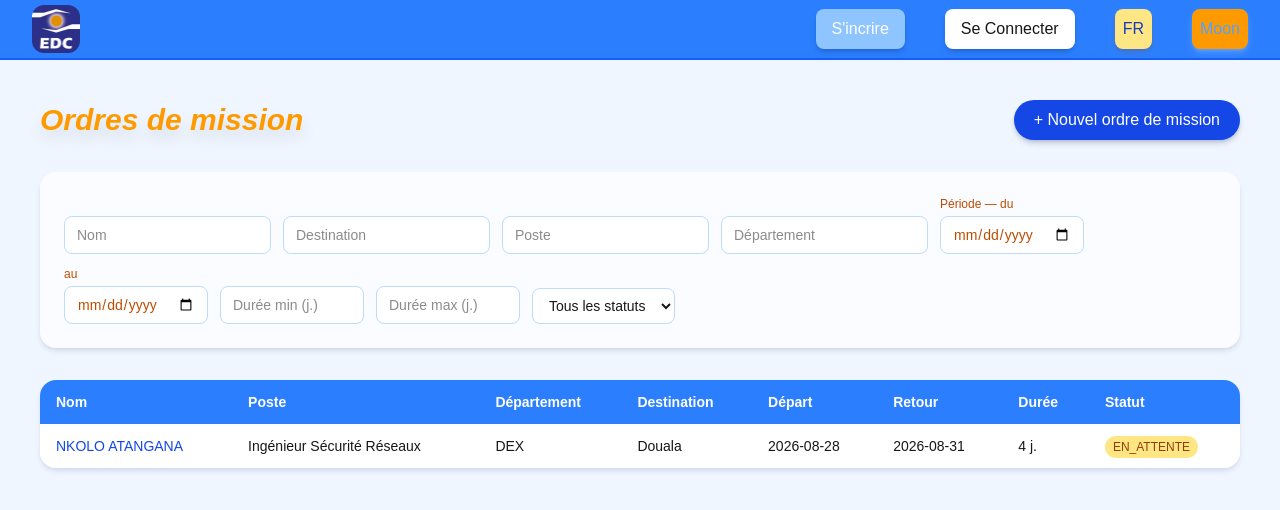
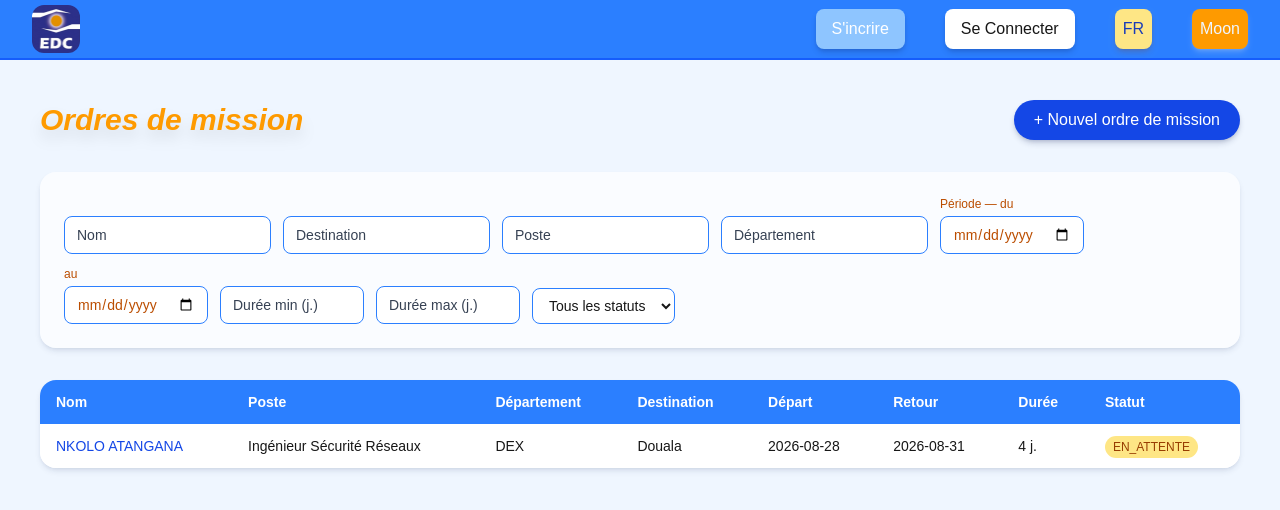
Before and after one commit to Anastacy05/EDC-OM, a Next.js app: page /om in a window 1280 px wide. Shown: the top 510 px of the page. Built offline with nearby package versions, Linux system fonts and the light colour scheme.

Commit message:
correction de certains styles

```diff
--- a/app/layout.tsx
+++ b/app/layout.tsx
@@ -15,7 +15,7 @@ export default function RootLayout({
   return (
     <html lang="en">
       <body className="bg-blue-50">
-        <div className="h-screen w-full flex flex-col">
+        <div className="h-screen w-screen flex flex-col">
           <Header />
           <main className="flex-1 min-h-0 overflow-auto">{children}</main>
         </div>
--- a/app/om/nouveau/page.tsx
+++ b/app/om/nouveau/page.tsx
@@ -38,7 +38,7 @@ interface Probleme {
 }
 
 const inputClass =
-  "w-full px-3 py-2 rounded-lg border border-blue-200 bg-white text-sm focus:outline-none focus:ring-2 focus:ring-blue-400";
+  "w-full px-3 py-2 rounded-lg border border-blue-500 bg-white text-sm placeholder:text-gray-700 focus:outline-none focus:ring-2 focus:ring-blue-700";
 const fieldsetClass = "bg-white/70 rounded-2xl shadow-md shadow-blue-950/10 p-6 flex flex-col gap-4";
 const legendClass = "text-amber-600 font-semibold px-2 text-lg";
 const gridClass = "grid grid-cols-1 sm:grid-cols-2 gap-4";
@@ -338,7 +338,8 @@ export default function NouvelOMPage() {
 
   // ============ ÉTAPE FORMULAIRE ============
   return (
-    <div className="min-h-full w-full bg-blue-50 flex flex-col gap-8 p-10 max-w-4xl mx-auto">
+    <div className="min-h-full w-full bg-blue-50">
+      <div className="max-w-4xl mx-auto flex flex-col gap-8 p-10">
       <h1 className="text-3xl font-bold italic text-amber-500 drop-shadow-xl">
         Nouvel ordre de mission
       </h1>
@@ -628,6 +629,7 @@ export default function NouvelOMPage() {
           Valider
         </button>
       </div>
+      </div>
     </div>
   );
 }
--- a/app/om/page.tsx
+++ b/app/om/page.tsx
@@ -12,7 +12,7 @@ const statutStyles: Record<string, string> = {
 };
 
 const inputClass =
-  "px-3 py-2 rounded-lg border border-blue-200 bg-white text-sm focus:outline-none focus:ring-2 focus:ring-blue-400";
+  "px-3 py-2 rounded-lg border border-blue-500 bg-white text-sm placeholder:text-gray-700 focus:outline-none focus:ring-2 focus:ring-blue-700";
 
 export default function OMListPage() {
   const [filtreNom, setFiltreNom] = useState("");
--- a/components/AutocompleteInput.tsx
+++ b/components/AutocompleteInput.tsx
@@ -43,8 +43,8 @@ export default function AutocompleteInput({
         }}
         onFocus={() => setOuvert(true)}
         onBlur={() => setTimeout(() => setOuvert(false), 150)}
-        className="w-full px-3 py-2 rounded-lg border border-blue-200 bg-white text-sm
-                   focus:outline-none focus:ring-2 focus:ring-blue-400"
+        className="w-full px-3 py-2 rounded-lg border border-blue-500 bg-white text-sm placeholder:text-gray-700
+                   focus:outline-none focus:ring-2 focus:ring-blue-700"
       />
       {ouvert && resultats.length > 0 && (
         <ul className="absolute z-10 mt-1 w-full max-h-56 overflow-auto rounded-lg
--- a/components/Header.tsx
+++ b/components/Header.tsx
@@ -24,7 +24,7 @@ export default function Header() {
                 <div className="p-2 rounded-lg bg-amber-200 hover:bg-amber-300 text-blue-800 shadow-md cursor-pointer shadow-amber-800/20">
                 	FR
                 </div>
-                <div className="p-2 rounded-lg bg-amber-500 hover:bg-amber-600 text-blue-400 shadow-md cursor-pointer shadow-amber-50/20">
+                <div className="p-2 rounded-lg bg-amber-500 hover:bg-amber-600 text-blue-50 shadow-md cursor-pointer shadow-amber-50/20">
                 	Moon
                 </div>
             </div>
```
